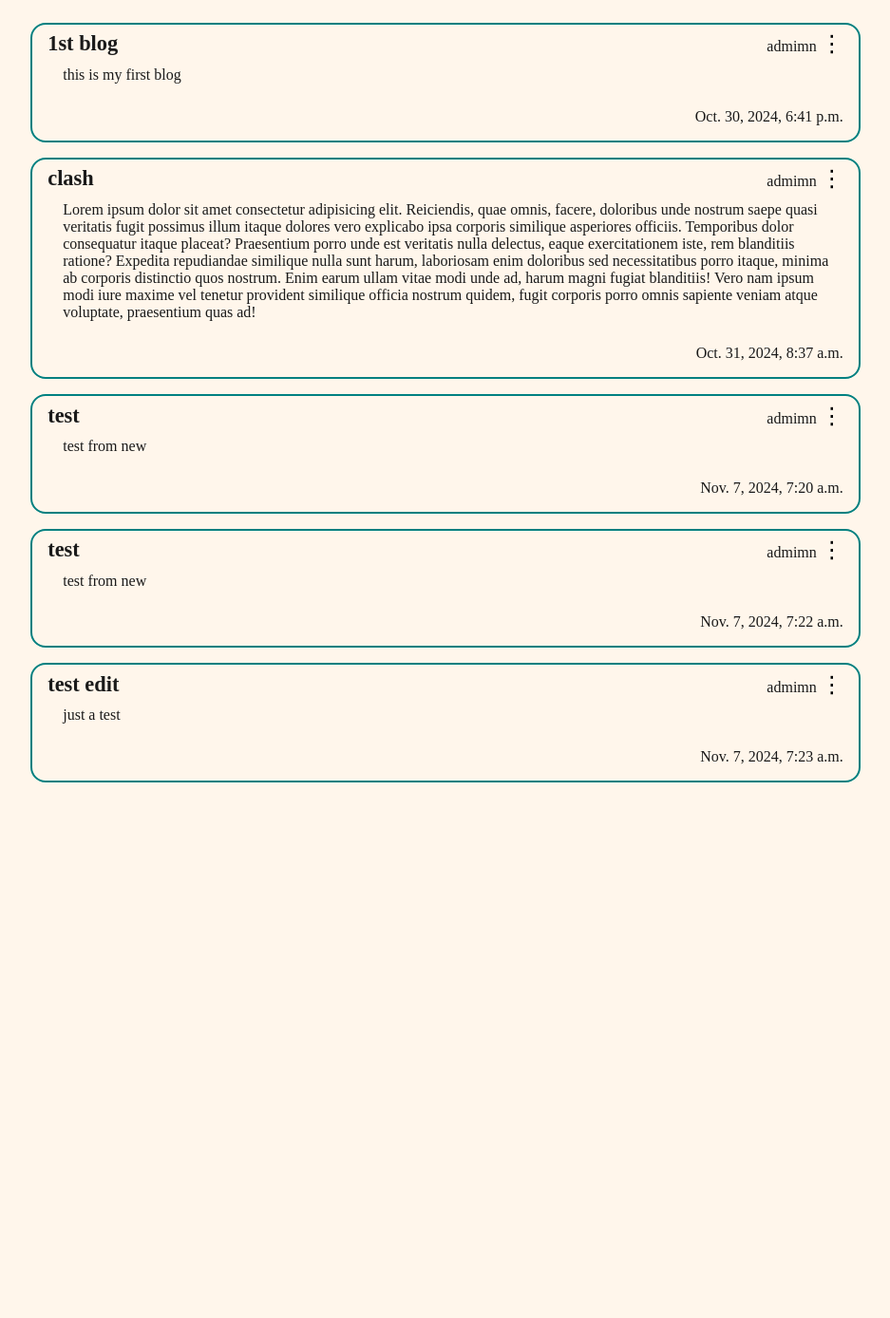
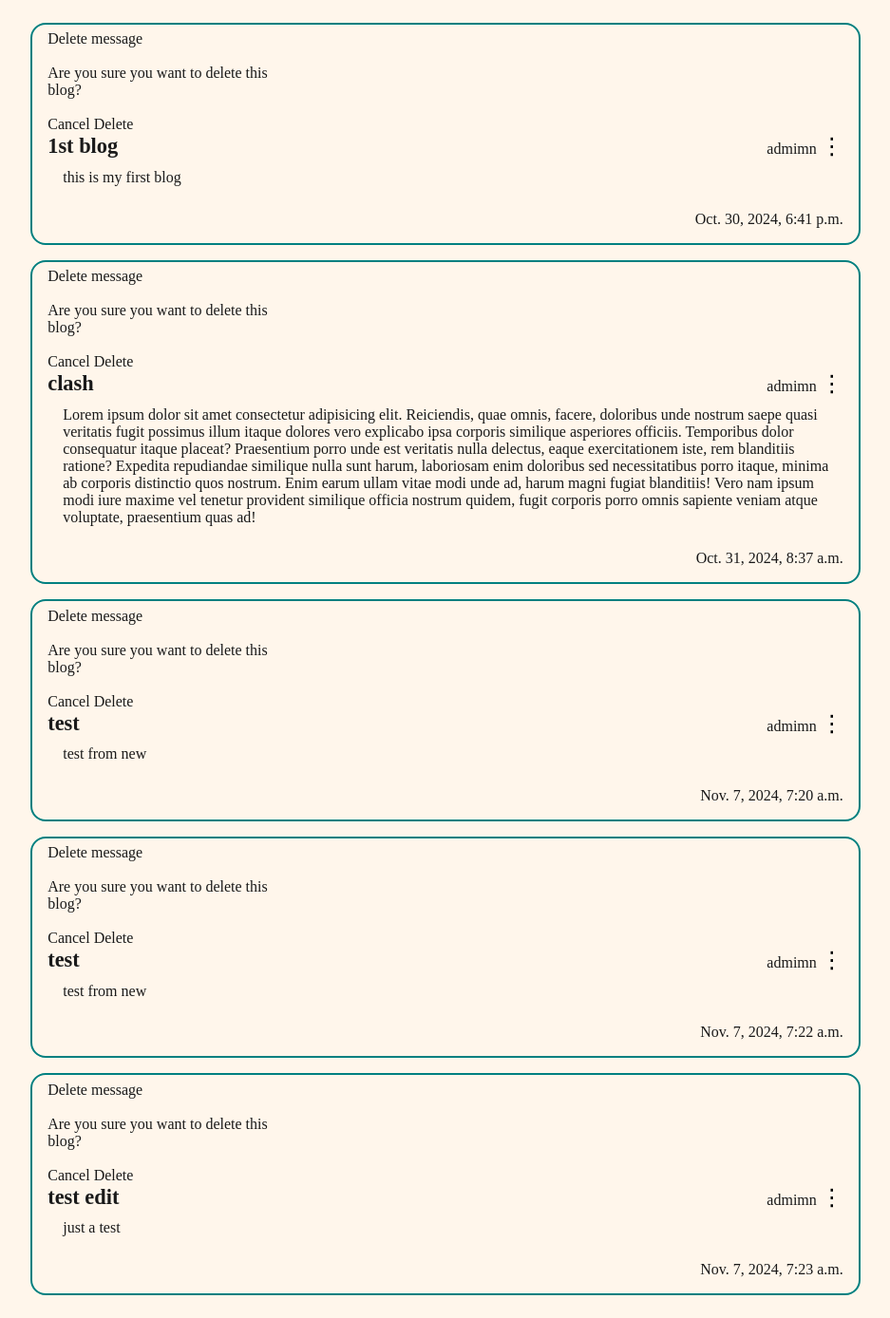
Before and after one commit to rzmahdi/django_blog, a Django app: page / in a window 1280 px wide. Shown: the part 71-1459 px from the top of the page at 95% size, without its empty margins (171-1108 px from the left). Before the commit the page ends 895 px from the top, so only its background shows below. Run offline with Django 4.2, Linux system fonts and the light colour scheme; data comes from the database, SQL or seed files in the repository.

Commit message:
chore: add delete menu

```diff
--- a/static/script/main.js
+++ b/static/script/main.js
@@ -14,6 +14,22 @@
     }
 }
 
+function toggleDelete(blogId){
+    const menus = document.querySelectorAll(".delete-menu");
+    menus.forEach(menu => {
+        if (menu.id !== `delete-${blogId}`){
+            menu.style.display = "none";
+        }
+    });
+
+    const menu = document.getElementById(`delete-${blogId}`);
+    if(menu.style.display === "block"){
+        menu.style.display = "none";
+    }else{
+        menu.style.display = "block";
+    }
+}
+
 window.onclick = function(event) {
     if (!event.target.matches('.menu-btn')) {
         const menus = document.querySelectorAll('.menu');
@@ -21,4 +37,11 @@
             menu.style.display = "none";
         });
     }
+
+    if (!event.target.matches('.delete-btn')) {
+        const menus = document.querySelectorAll('.delete-menu');
+        menus.forEach(menu => {
+            menu.style.display = "none";
+        });
+    }
 }
--- a/templates/blog/blogs.html
+++ b/templates/blog/blogs.html
@@ -11,6 +11,16 @@
         {% for blog in blogs %}
         {% if blog.visable %}
         <div class="blog">
+            <div id="delete-{{blog.id}}" class="delete-menu">
+                <p class="delete-title">Delete message</p>
+                <br>
+                <p class="delete-message">Are you sure you want to delete this<br>blog?</p>
+                <br>
+                <div class="buttons">
+                    <a class="cancel">Cancel</a>
+                    <a class="delete">Delete</a>
+                </div>
+            </div>
             <div class="author">
                 <h1>{{ blog.title }}</h1>
                 <div class="dropdown">
@@ -19,7 +29,8 @@
                     <button onclick="toggleMenu('{{ blog.id }}')" class="menu-btn">⋮</button>
                     <div id="menu-{{blog.id}}" class="menu">
                         <a href="{% url 'update_blog' blog.id %}">edit</a>
-                        <button onclick="toogleDelete('{{ blog.id }}')" class="delete-menu">delete</button>
+
+                        <button onclick="toggleDelete('{{ blog.id }}')" class="delete-btn">delete</button>
                     </div>
                 </div>
             </div>
```
